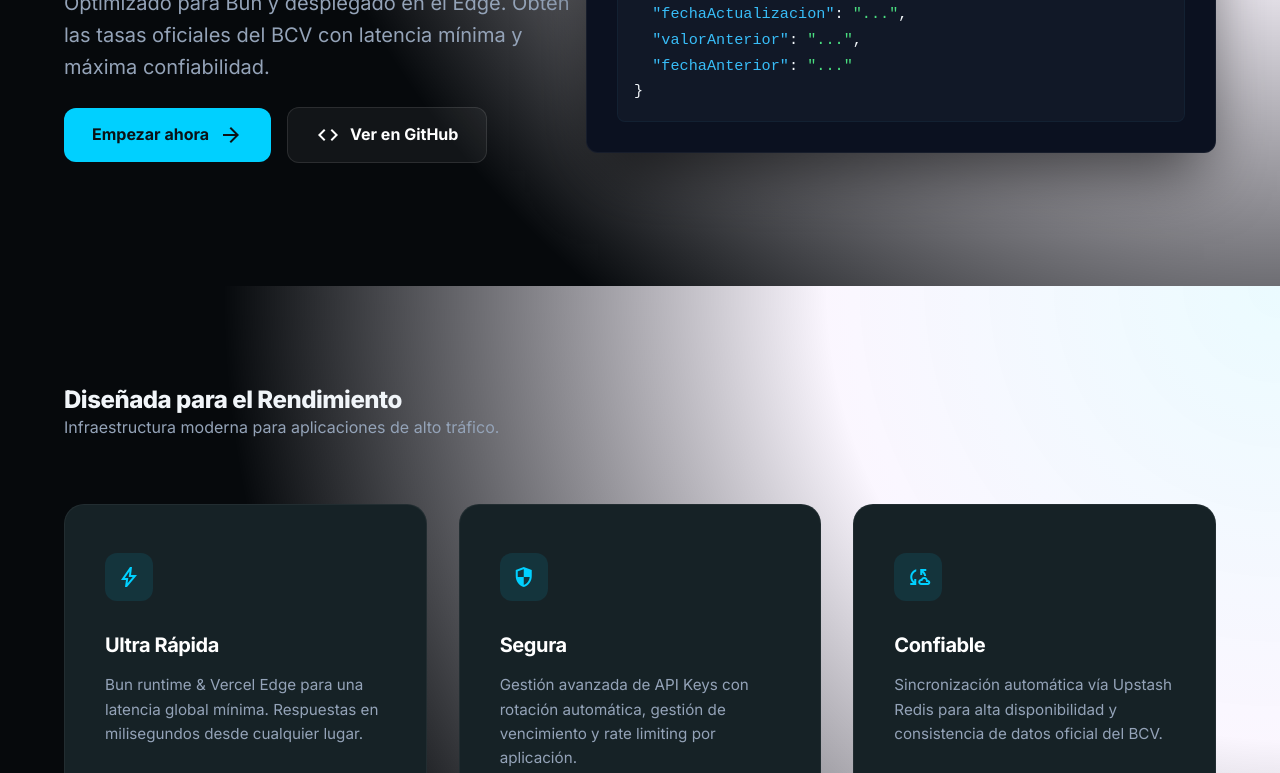
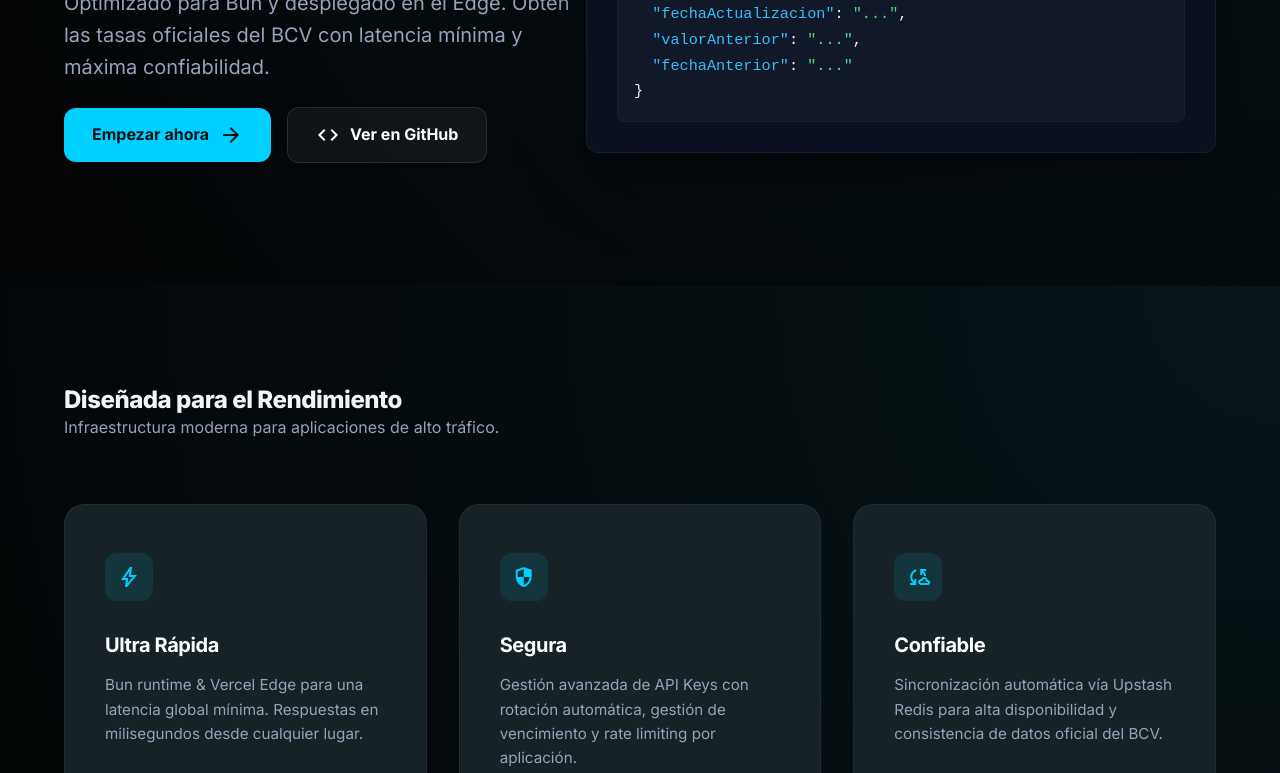
Before and after one commit to Sua7Dev/Api-bcv-sua-documentation-page, a website: page index.html in a window 1280 px wide. Shown: the part 514-1287 px from the top of the page. Drawn offline with nearby package versions, Linux system fonts and the light colour scheme.

Commit message:
cambio de degradado

```diff
--- a/style.css
+++ b/style.css
@@ -11,7 +11,7 @@
     --white: #ffffff;
 
     /* Gradients */
-    --hero-gradient: radial-gradient(circle at top right, rgba(0, 208, 255, 0.08) 0%, rgba(168, 85, 247, 0.05) 30%, #06090c 70%);
+    --hero-gradient: radial-gradient(circle at top right, rgba(8, 22, 26, 1) 0%, #020304 100%);
     --code-bg: linear-gradient(135deg, #1e293b 0%, #0f172a 100%);
 
     /* Layout */
```
